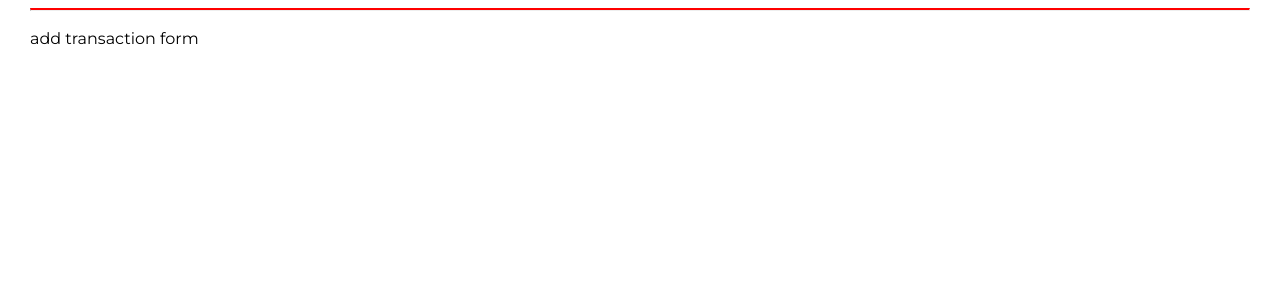
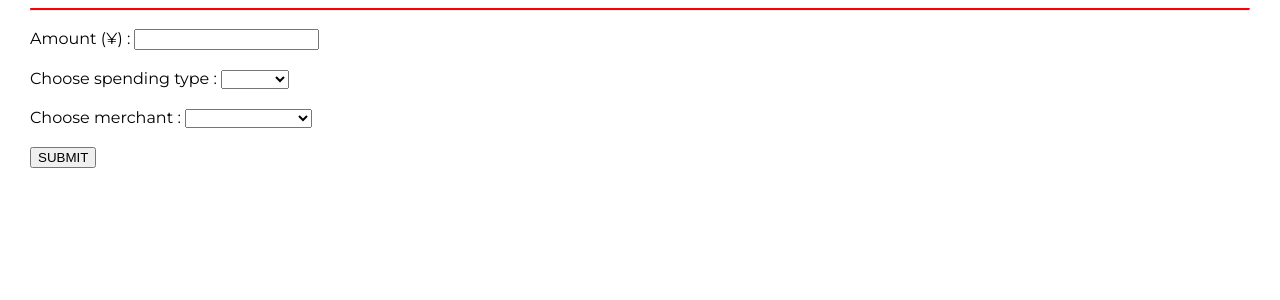
Before and after one commit to madgelackie/spending_tracker_project, a Flask app: page /transactions/new in a window 1280 px wide. Shown: the part 83-383 px from the top of the page. Run offline with Flask 2, Linux system fonts and the light colour scheme; a database or web service that is not in the repository returns one stand-in record (values such as "Sample title"); some libraries are stand-ins or nearby versions.

Commit message:
add transaction form

```diff
--- a/controllers/transactions_controller.py
+++ b/controllers/transactions_controller.py
@@ -13,8 +13,13 @@ def transactions():
     return render_template("transactions/index.html", transactions=transactions)
 
 @transactions_blueprint.route("/transactions/new")
-def add_transaction():
-    return render_template("transactions/new.html")
+def new_transaction():
+    tags = tag_repository.select_all()
+    merchants = merchant_repository.select_all()
+    return render_template("transactions/new.html", all_tags=tags, all_merchants=merchants)
+
+# @transactions_blueprint.route("/transactions", methods=['POST'])
+# def create_transaction():
 
 @transactions_blueprint.route("/transactions/edit")
 def edit_transaction():
--- a/repositories/merchant_repository.py
+++ b/repositories/merchant_repository.py
@@ -27,3 +27,14 @@ def select(id):
     if result is not None:
         merchant = Merchant(result['name'], result['active'], result['id'])
     return merchant
+
+def select_all():
+    merchants = []
+
+    sql = "SELECT * FROM merchants"
+    results = run_sql(sql)
+
+    for row in results:
+        merchant = Merchant(row['name'], row['active'], row['id'])
+        merchants.append(merchant)
+    return merchants
--- a/repositories/tag_repository.py
+++ b/repositories/tag_repository.py
@@ -27,3 +27,14 @@ def select(id):
     if result is not None:
         tag = Tag(result['spending_type'], result['active'], result['id'])
     return tag
+
+def select_all():
+    tags = []
+
+    sql = "SELECT * FROM tags"
+    results = run_sql(sql)
+
+    for row in results:
+        tag = Tag(row['spending_type'], row['active'], row['id'])
+        tags.append(tag)
+    return tags
--- a/static/style.css
+++ b/static/style.css
@@ -8,7 +8,6 @@ body > header {
     background-color: rgb(252, 222, 75);
     height: 75px;
     font-size: large;
-    vertical-align: baseline;
 }
 
 #top-bar {
--- a/templates/transactions/new.html
+++ b/templates/transactions/new.html
@@ -1,5 +1,31 @@
 {% extends "base.html" %}
 
 {% block content %}
-add transaction form
+<form action="/transactions", method='post'>
+<div>
+    <label for="amount">Amount (¥) : </label>
+    <input type="number" step="100" id="amount" name="amount">
+</div>
+<br>
+<div>
+    <label for="spending_type">Choose spending type : </label>
+    <select id="spending_type" name="spending_type">
+        <option value=""></option>
+        {% for tag in all_tags %}
+        <option value="{{ tag.id }}">{{ tag.spending_type }}</option>
+        {% endfor %}
+    </select>
+</div>
+<br>
+<div>
+    <label for="merchant">Choose merchant : </label>
+    <select id="merchant" name="merchant">
+        <option value=""></option>
+        {% for merchant in all_merchants %}
+        <option value="{{ merchant.id }}">{{ merchant.name }}</option>
+        {% endfor %}
+    </select>
+</div>
+<br>
+<button type="submit">SUBMIT</button>
 {% endblock %}
```
Also changed, not shown: templates/transactions/edit.html (+6 -1 lines), static/from.css (added).
